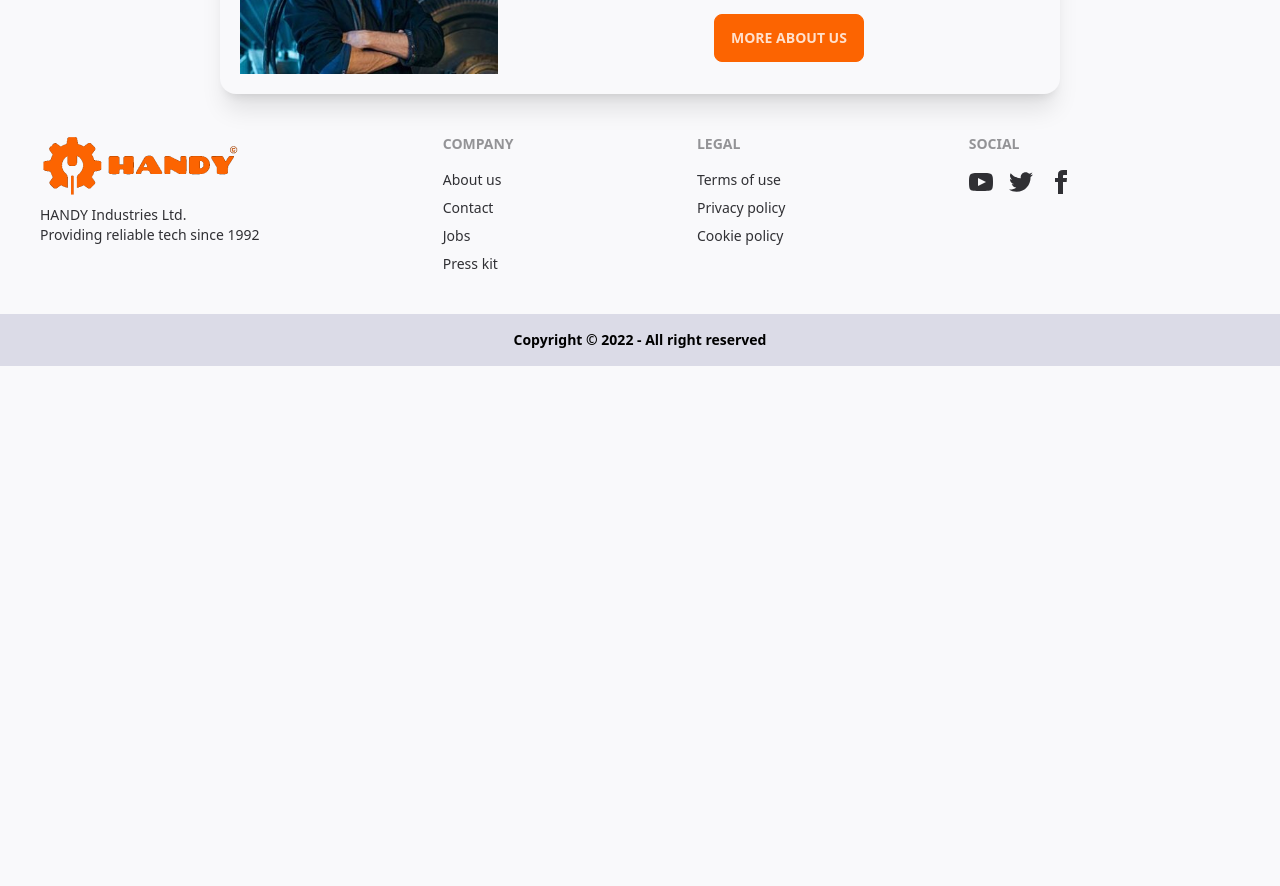
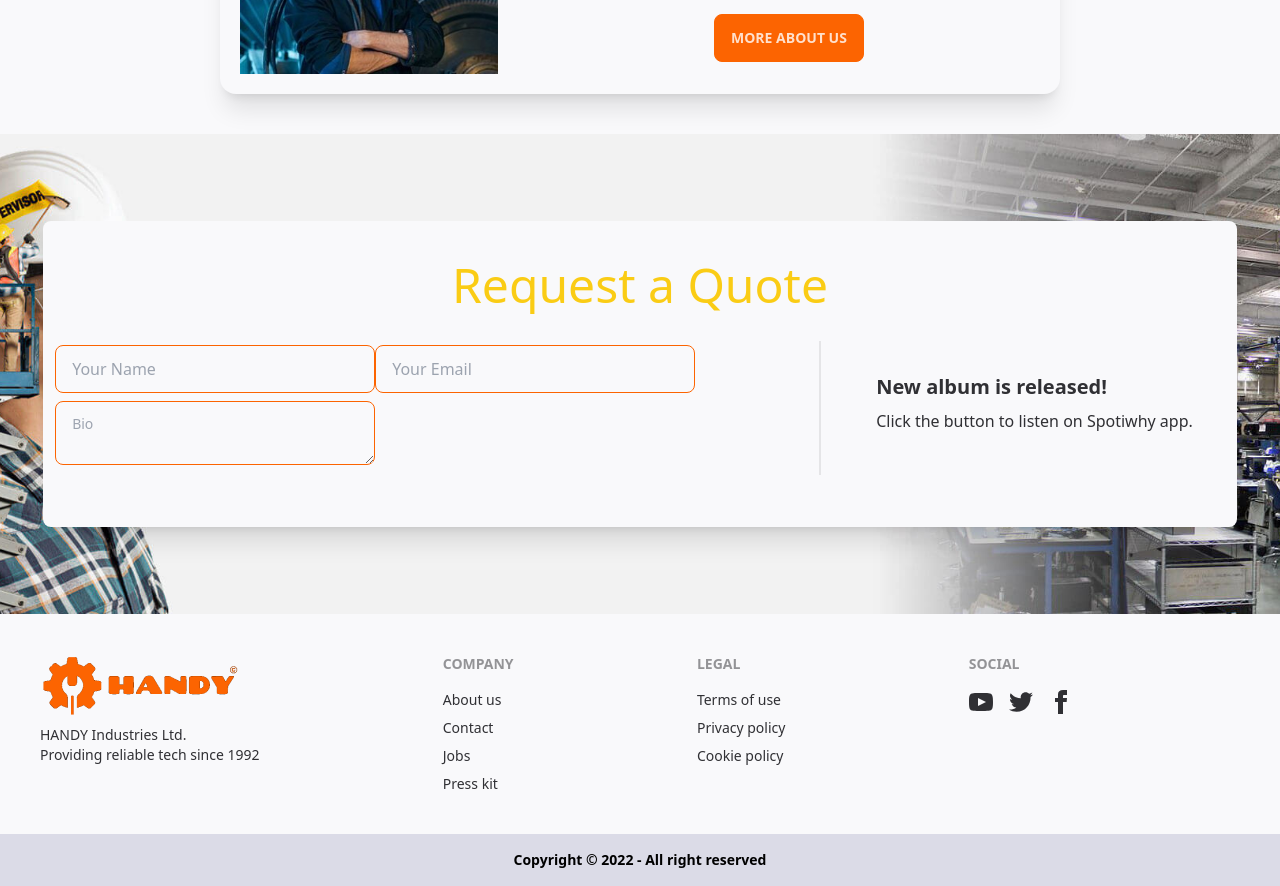
Before and after one commit to EkramH/handy-client-side, a React (Create React App) app: page / in a window 1280 px wide. Shown: the part 840-1726 px from the top of the page. Before the commit the page ends 1206 px from the top, so only its background shows below. Built offline with nearby package versions, Linux system fonts and the light colour scheme.

Commit message:
quote section

```diff
--- a/src/pages/Home/About.js
+++ b/src/pages/Home/About.js
@@ -4,18 +4,18 @@ import about from "../../assets/about.jpg";
 const About = () => {
   return (
     <div className="-mt-20 lg:mx-20 md:mx-10 mx-5">
-      <div class="card lg:card-side bg-base-100 shadow-xl lg:w-3/4 m-auto">
+      <div className="card lg:card-side bg-base-100 shadow-xl lg:w-3/4 m-auto">
         <figure className="p-5">
           <img src={about} alt="Album" />
         </figure>
-        <div class="card-body">
-          <h2 class="card-title text-5xl text-primary">About Company</h2>
+        <div className="card-body">
+          <h2 className="card-title text-5xl text-primary">About Company</h2>
           <p>
             We are leading company in this field, We provide specific solutions
             for our every customers.
           </p>
-          <div class="card-actions justify-center">
-            <button class="btn btn-primary">More About Us</button>
+          <div className="card-actions justify-center">
+            <button className="btn btn-primary">More About Us</button>
           </div>
         </div>
       </div>
--- a/src/pages/Home/Home.js
+++ b/src/pages/Home/Home.js
@@ -2,12 +2,14 @@ import React from "react";
 import Banner from "./Banner";
 import Footer from "../../shared/Footer";
 import About from "./About";
+import Quote from "./Quote";
 
 const Home = () => {
   return (
     <div>
       <Banner />
       <About />
+      <Quote />
       <Footer />
     </div>
   );
--- /dev/null
+++ b/src/pages/Home/Quote.js
@@ -0,0 +1,43 @@
+import React from "react";
+import quoteBg from "../../assets/quoteBg.jpg";
+const Quote = () => {
+  return (
+    <div>
+      <div
+        className="hero mt-10"
+        style={{ backgroundImage: `url(${quoteBg})`, minHeight: "60vh" }}
+      >
+        <div className="bg-base-100 shadow-xl py-10 rounded-lg">
+          <h2 className="text-5xl text-center mb-5 text-yellow-400">
+            Request a Quote
+          </h2>
+          <div className="card lg:card-side p-3">
+            <div>
+              <input
+                type="text"
+                placeholder="Your Name"
+                className="input input-bordered input-primary w-full max-w-xs my-1"
+              />
+              <input
+                type="text"
+                placeholder="Your Email"
+                className="input input-bordered input-primary w-full max-w-xs my-1"
+              />
+              <textarea
+                className="textarea textarea-primary input input-bordered w-full max-w-xs min-h-16 my-1"
+                placeholder="Bio"
+              ></textarea>
+            </div>
+            <div className="divider divider-horizontal"></div>
+            <div className="card-body">
+              <h2 className="card-title">New album is released!</h2>
+              <p>Click the button to listen on Spotiwhy app.</p>
+            </div>
+          </div>
+        </div>
+      </div>
+    </div>
+  );
+};
+
+export default Quote;
--- a/src/shared/Footer.js
+++ b/src/shared/Footer.js
@@ -51,7 +51,7 @@ const footer = () => {
                 width="24"
                 height="24"
                 viewBox="0 0 24 24"
-                class="fill-current"
+                className="fill-current"
               >
                 <path d="M19.615 3.184c-3.604-.246-11.631-.245-15.23 0-3.897.266-4.356 2.62-4.385 8.816.029 6.185.484 8.549 4.385 8.816 3.6.245 11.626.246 15.23 0 3.897-.266 4.356-2.62 4.385-8.816-.029-6.185-.484-8.549-4.385-8.816zm-10.615 12.816v-8l8 3.993-8 4.007z"></path>
               </svg>
@@ -62,7 +62,7 @@ const footer = () => {
                 width="24"
                 height="24"
                 viewBox="0 0 24 24"
-                class="fill-current"
+                className="fill-current"
               >
                 <path d="M24 4.557c-.883.392-1.832.656-2.828.775 1.017-.609 1.798-1.574 2.165-2.724-.951.564-2.005.974-3.127 1.195-.897-.957-2.178-1.555-3.594-1.555-3.179 0-5.515 2.966-4.797 6.045-4.091-.205-7.719-2.165-10.148-5.144-1.29 2.213-.669 5.108 1.523 6.574-.806-.026-1.566-.247-2.229-.616-.054 2.281 1.581 4.415 3.949 4.89-.693.188-1.452.232-2.224.084.626 1.956 2.444 3.379 4.6 3.419-2.07 1.623-4.678 2.348-7.29 2.04 2.179 1.397 4.768 2.212 7.548 2.212 9.142 0 14.307-7.721 13.995-14.646.962-.695 1.797-1.562 2.457-2.549z"></path>
               </svg>
@@ -73,7 +73,7 @@ const footer = () => {
                 width="24"
                 height="24"
                 viewBox="0 0 24 24"
-                class="fill-current"
+                className="fill-current"
               >
                 <path d="M9 8h-3v4h3v12h5v-12h3.642l.358-4h-4v-1.667c0-.955.192-1.333 1.115-1.333h2.885v-5h-3.808c-3.596 0-5.192 1.583-5.192 4.615v3.385z"></path>
               </svg>
```
Also changed, not shown: src/assets/quoteBg.jpg (added).
